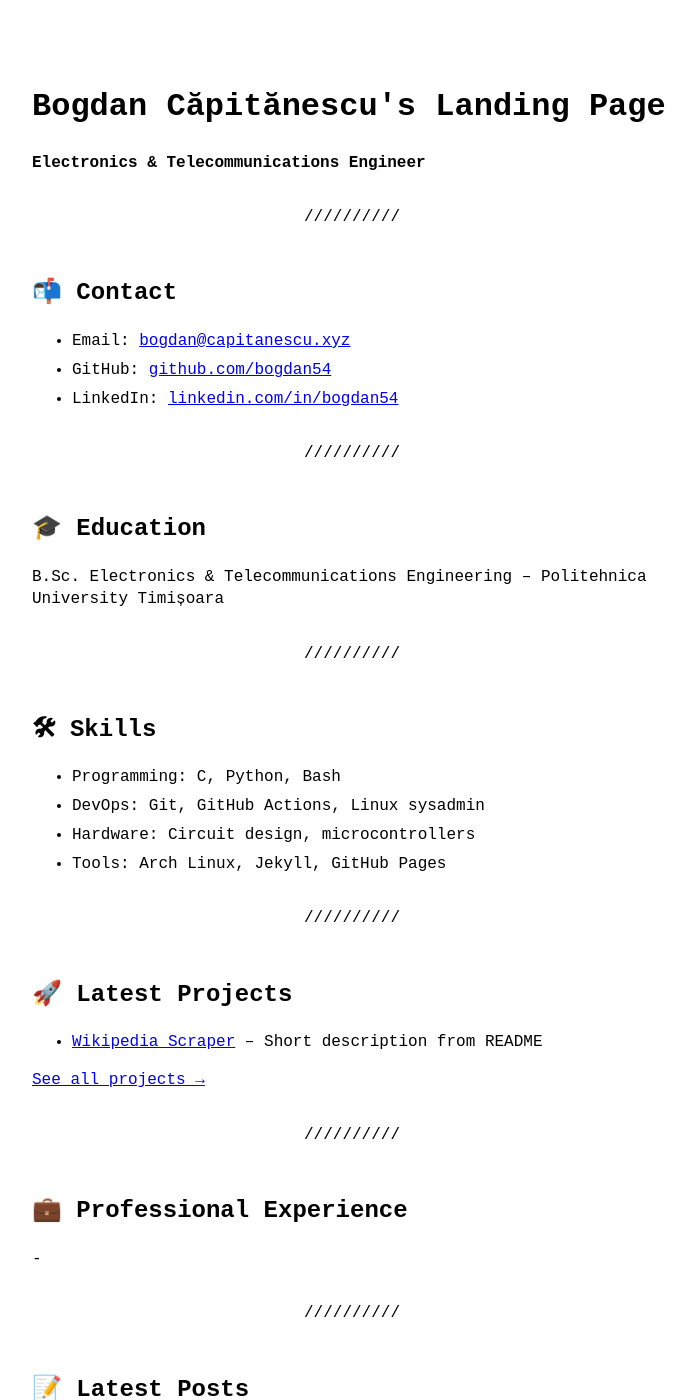
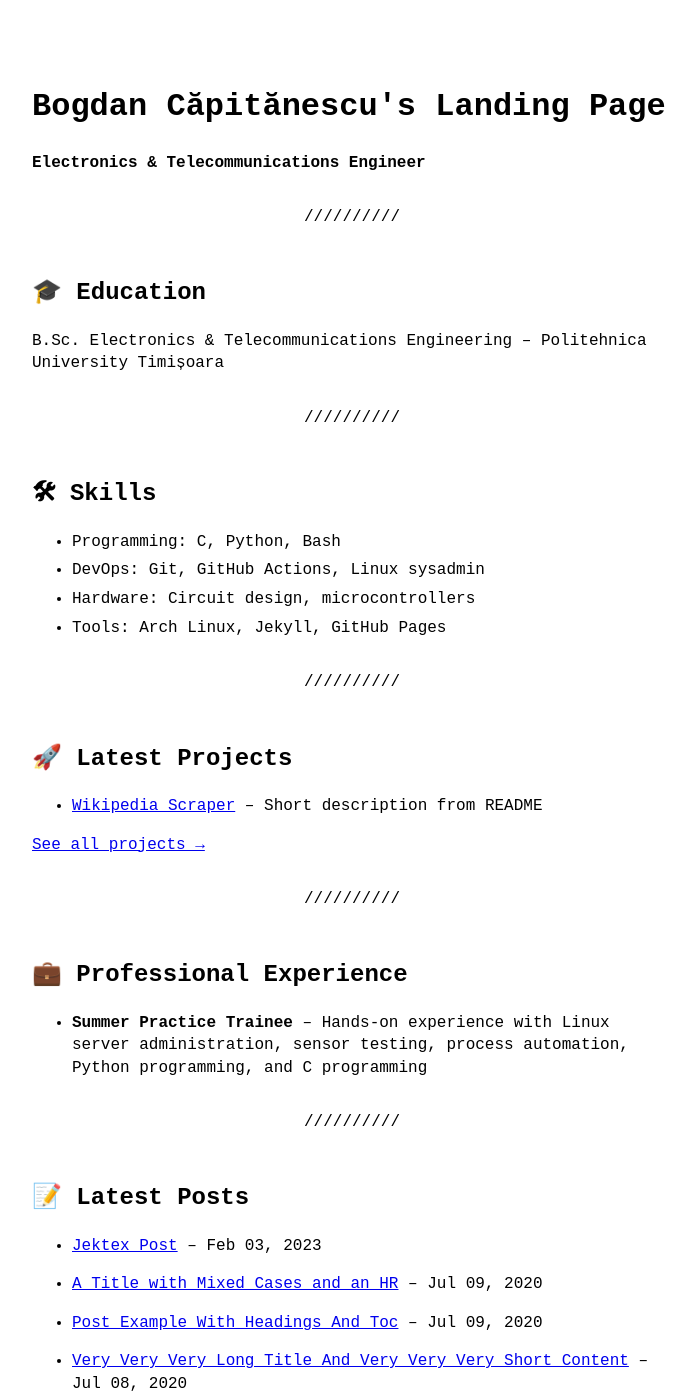
Before and after one commit to Bogdan54/bogdan54.github.io, a Jekyll site: the page built from index.md, in a window 1280 px wide and 1400 px high. Shown: the whole window, without its empty margins (288-983 px from the left). Built offline with Jekyll 4.4.1, drawn with Linux system fonts in a browser that asks for light colours.

Commit message:
Update index.md

```diff
--- a/index.md
+++ b/index.md
@@ -6,13 +6,6 @@ layout: home
 
 ---
 
-
-## 📬 Contact
-- Email: [bogdan@capitanescu.xyz](mailto:bogdan@capitanescu.xyz)
-- GitHub: [github.com/bogdan54](https://github.com/bogdan54)
-- LinkedIn: [linkedin.com/in/bogdan54](https://linkedin.com/in/bogdan54)
-
----
 
 ## 🎓 Education
 B.Sc. Electronics & Telecommunications Engineering – Politehnica University Timișoara
@@ -38,7 +31,7 @@ B.Sc. Electronics & Telecommunications Engineering – Politehnica University Ti
 ---
 
 ## 💼 Professional Experience
--
+- **Summer Practice Trainee** – Hands-on experience with Linux server administration, sensor testing, process automation, Python programming, and C programming
 
 ---
 
```
